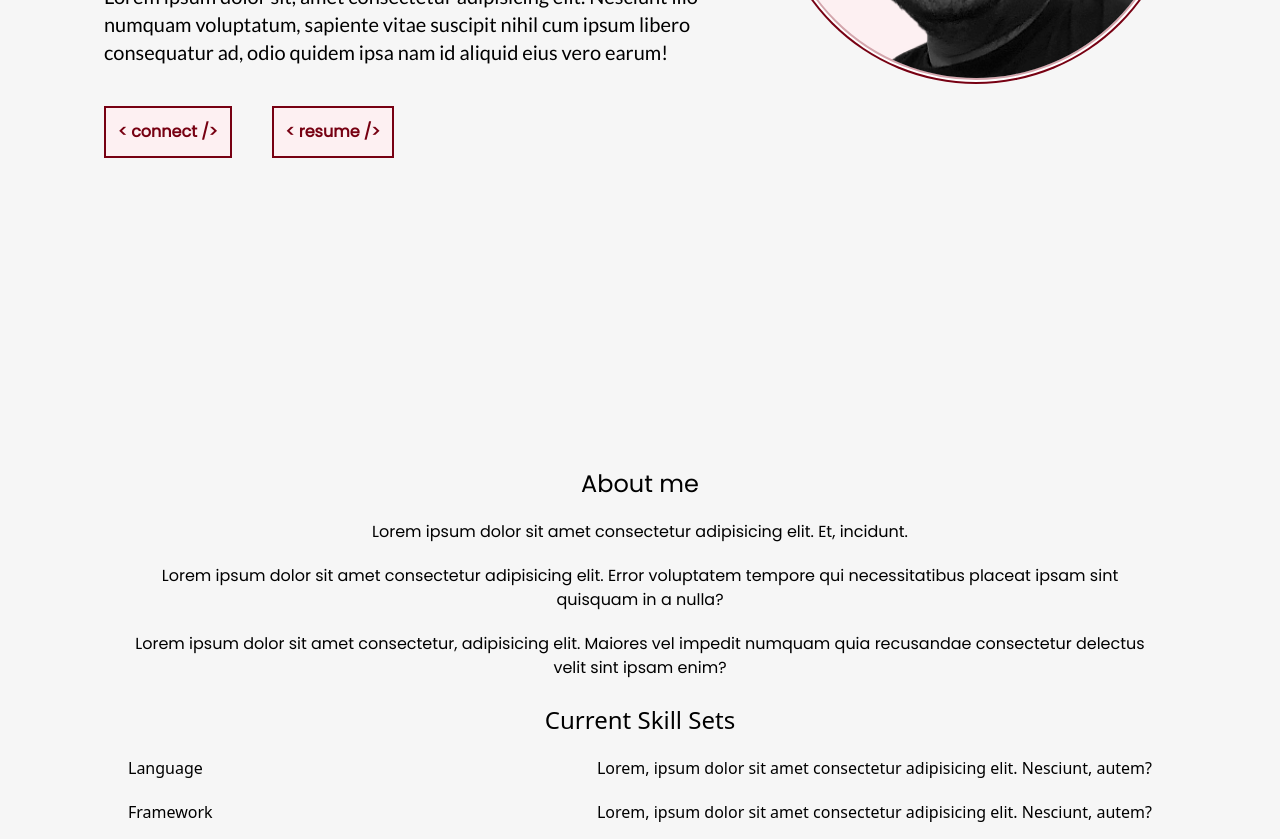
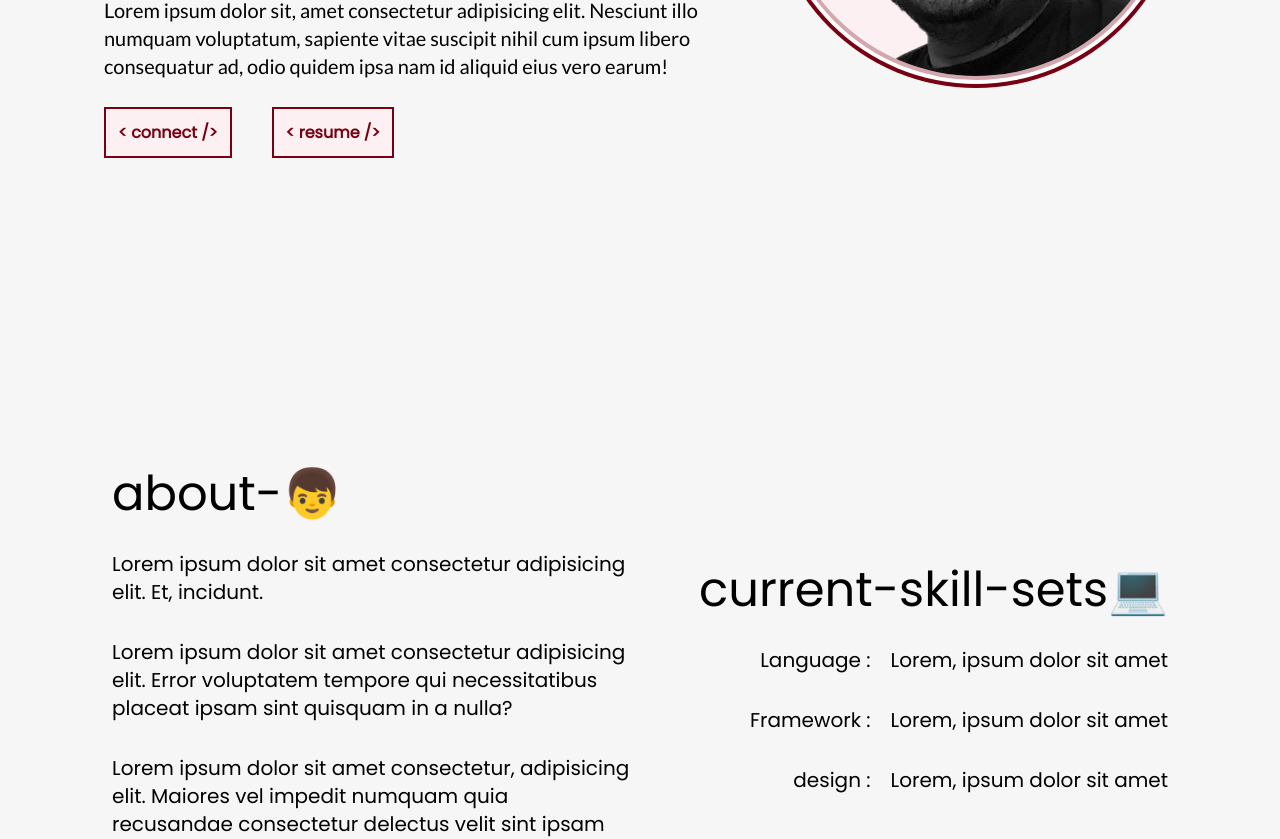
Before and after one commit to iamadityamall/personal-portfolio, a React (Create React App) app: page / in a window 1280 px wide. Shown: the part 580-1419 px from the top of the page. Built offline with nearby package versions, Linux system fonts and the light colour scheme.

Commit message:
about section complete

```diff
--- a/src/components/Home/AboutSection.jsx
+++ b/src/components/Home/AboutSection.jsx
@@ -3,21 +3,21 @@ import React from "react";
 const About = () => {
   return (
     <main
-      className="h-screen bg-primary flex flex-col text-center justify-center space-y-6"
+      className="h-screen bg-primary flex flex-col text-center justify-evenly space-y-6 md:flex-row md:items-center md:space-x-5 xl:px-12"
       id="about"
     >
       {/* About Me */}
-      <section className="flex flex-col space-y-5 font-Poppins w-[80vw] mx-auto">
-        <h1 className="text-2xl">About me</h1>
-        <p>
+      <section className="flex flex-col space-y-5 font-Poppins w-[80vw] mx-auto justify-center md:items-start md:text-left xl:space-y-8 xl:leading-relaxed">
+        <h1 className="text-2xl xl:text-5xl">about-👦</h1>
+        <p className="xl:text-xl">
           Lorem ipsum dolor sit amet consectetur adipisicing elit. Et, incidunt.
         </p>
-        <p>
+        <p className="xl:text-xl">
           Lorem ipsum dolor sit amet consectetur adipisicing elit. Error
           voluptatem tempore qui necessitatibus placeat ipsam sint quisquam in a
           nulla?
         </p>
-        <p>
+        <p className="xl:text-xl">
           Lorem ipsum dolor sit amet consectetur, adipisicing elit. Maiores vel
           impedit numquam quia recusandae consectetur delectus velit sint ipsam
           enim?
@@ -25,25 +25,19 @@ const About = () => {
       </section>
 
       {/* Skill Section */}
-      <section className="flex flex-col space-y-5 w-[80vw] mx-auto">
-        <h1 className="text-2xl">Current Skill Sets</h1>
-        <div className="flex space-x-5 items-center justify-between">
-          <h3>Language</h3>
-          <p>
-            Lorem, ipsum dolor sit amet consectetur adipisicing elit. Nesciunt,
-            autem?
-          </p>
+      <section className="flex flex-col space-y-5 w-[80vw] mx-auto md:items-end xl:text-xl font-Poppins xl:space-y-8">
+        <h1 className="text-2xl xl:text-5xl">current-skill-sets💻</h1>
+        <div className="flex space-x-5 items-center justify-center">
+          <h3>Language : </h3>
+          <p>Lorem, ipsum dolor sit amet</p>
         </div>
-        <div className="flex  items-center justify-between">
-          <h3>Framework</h3>
-          <p>
-            Lorem, ipsum dolor sit amet consectetur adipisicing elit. Nesciunt,
-            autem?
-          </p>
+        <div className="flex  items-center space-x-5 justify-center">
+          <h3>Framework : </h3>
+          <p>Lorem, ipsum dolor sit amet</p>
         </div>
-        <div className="flex space-x-5 items-center justify-between">
-          <h3>design</h3>
-          <p>Lorem, ipsum dolor sit amet consectetur adipisicing</p>
+        <div className="flex space-x-5 items-center justify-center">
+          <h3>design : </h3>
+          <p>Lorem, ipsum dolor sit amet</p>
         </div>
       </section>
     </main>
--- a/src/components/Home/HeroSection.jsx
+++ b/src/components/Home/HeroSection.jsx
@@ -9,7 +9,7 @@ const HeroSection = () => {
       className="h-screen bg-primary flex flex-col justify-center items-center space-y-5 md:flex-row-reverse md:justify-between xl:px-10 mt-[-20px]"
     >
       {/* hero image */}
-      <div className=" bg-secondary h-[100px] w-[100px] mt-6 rounded-full  overflow-hidden ring-2  ring-darkPurple ring-offset-2 border-2 border-lightPurple z-1 md:h-[250px] md:w-[250px] xl:h-[400px] xl:w-[400px]">
+      <div className=" bg-secondary h-[100px] w-[100px] mt-6 rounded-full  overflow-hidden ring-2  ring-darkPurple ring-offset-2 border-2 border-lightPurple z-1 md:h-[250px] md:w-[250px] xl:h-[400px] xl:w-[400px] xl:ring-offset-4 xl:ring-4 xl:border-4">
         <img
           src={ProfilePicture}
           alt="profile-img"
@@ -22,7 +22,7 @@ const HeroSection = () => {
         {/* hero title */}
         <div className="font-Poppins flex flex-col items-center space-y-6 md:items-start">
           <div className="flex items-center space-x-4">
-            <h4 className="font-bold py-2 xl:text-xl">Hello, 👋 I am</h4>
+            <h4 className="font-bold py-2 xl:text-xl">hello, 👋 I am</h4>
             <div className="w-20 h-[4px] bg-darkPurple"></div>
           </div>
 
@@ -48,8 +48,8 @@ const HeroSection = () => {
 
         {/* call to action */}
         <div className="flex space-x-10 justify-center md:justify-start">
-          <PrimaryButton name="connect" />
-          <PrimaryButton name="resume" />
+          <PrimaryButton name="connect" url="contact"/>
+          <PrimaryButton name="resume" url="projects" />
         </div>
       </div>
     </section>
--- a/src/components/Navbar.jsx
+++ b/src/components/Navbar.jsx
@@ -35,7 +35,7 @@ const Navbar = () => {
                 offset={-64}
                 duration={600}
                 key={id}
-                className="cursor-pointer p-3 rounded-lg hover:bg-black/25 font-Poppins"
+                className="cursor-pointer p-3 rounded-lg hover:bg-black/25 font-Poppins sm:hover:text-darkPurple sm:hover:bg-secondary sm:hover:border-2 sm:hover:border-darkPurple"
               >
                 {page}
               </Link>
--- a/src/components/PrimaryButton.jsx
+++ b/src/components/PrimaryButton.jsx
@@ -1,9 +1,17 @@
-import React from 'react'
+import React from 'react';
+import { Link } from 'react-scroll/modules';
 
-const PrimaryButton = ({name}) => {
+const PrimaryButton = ({name,url}) => {
   return (
-    <div className=''>
-      <button className='text-md  text-darkPurple p-3 font-Poppins bg-secondary font-bold border-2 border-darkPurple'>{`< ${name} />`}</button>
+    <div className="">
+      <Link
+        to={url}
+        spy={true}
+        smooth={true}
+        offset={-64}
+        duration={600}
+        className="text-md  text-darkPurple p-3 font-Poppins bg-secondary font-bold border-2 border-darkPurple cursor-pointer"
+      >{`< ${name} />`}</Link>
     </div>
   );
 }
```
